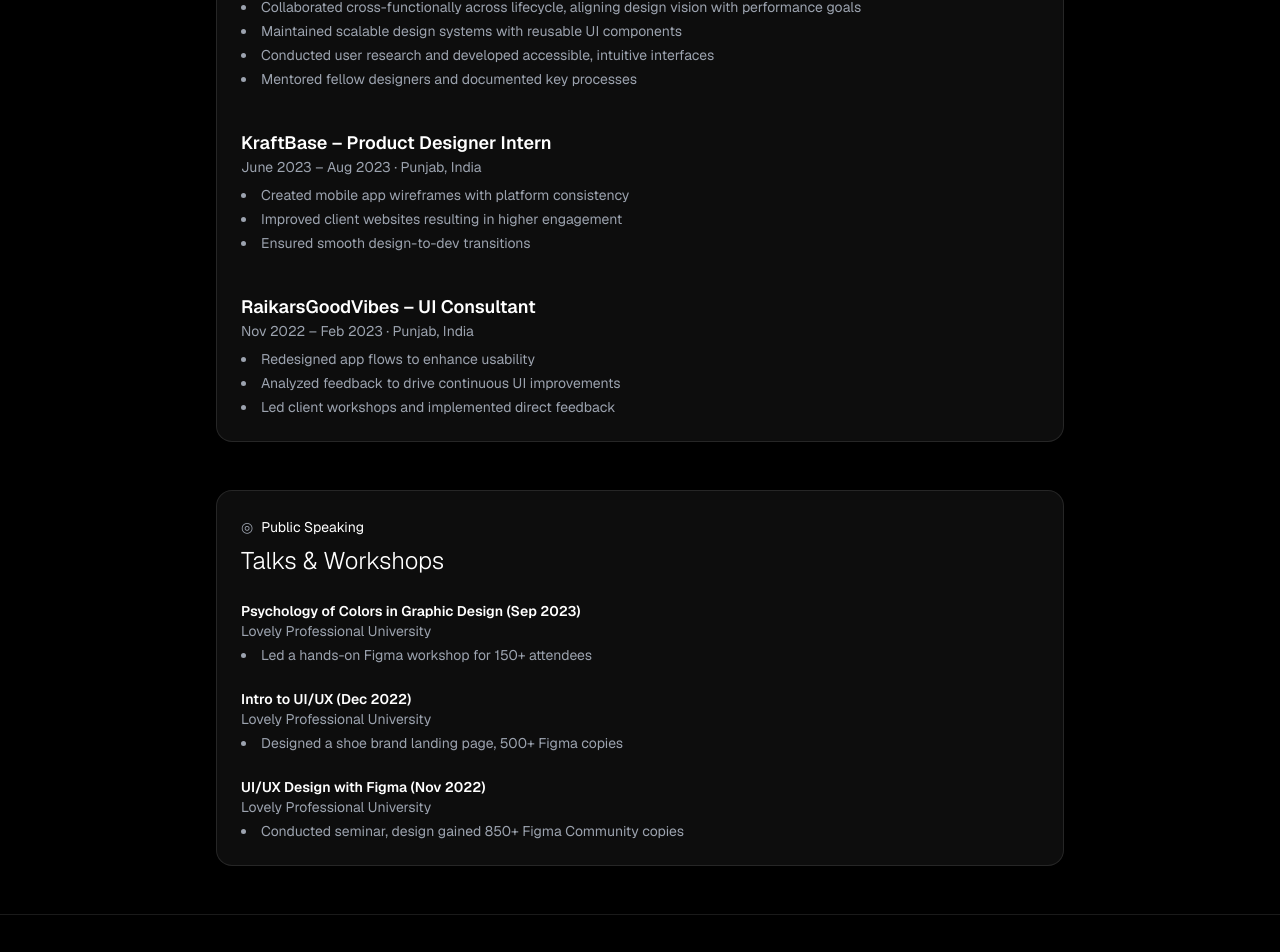
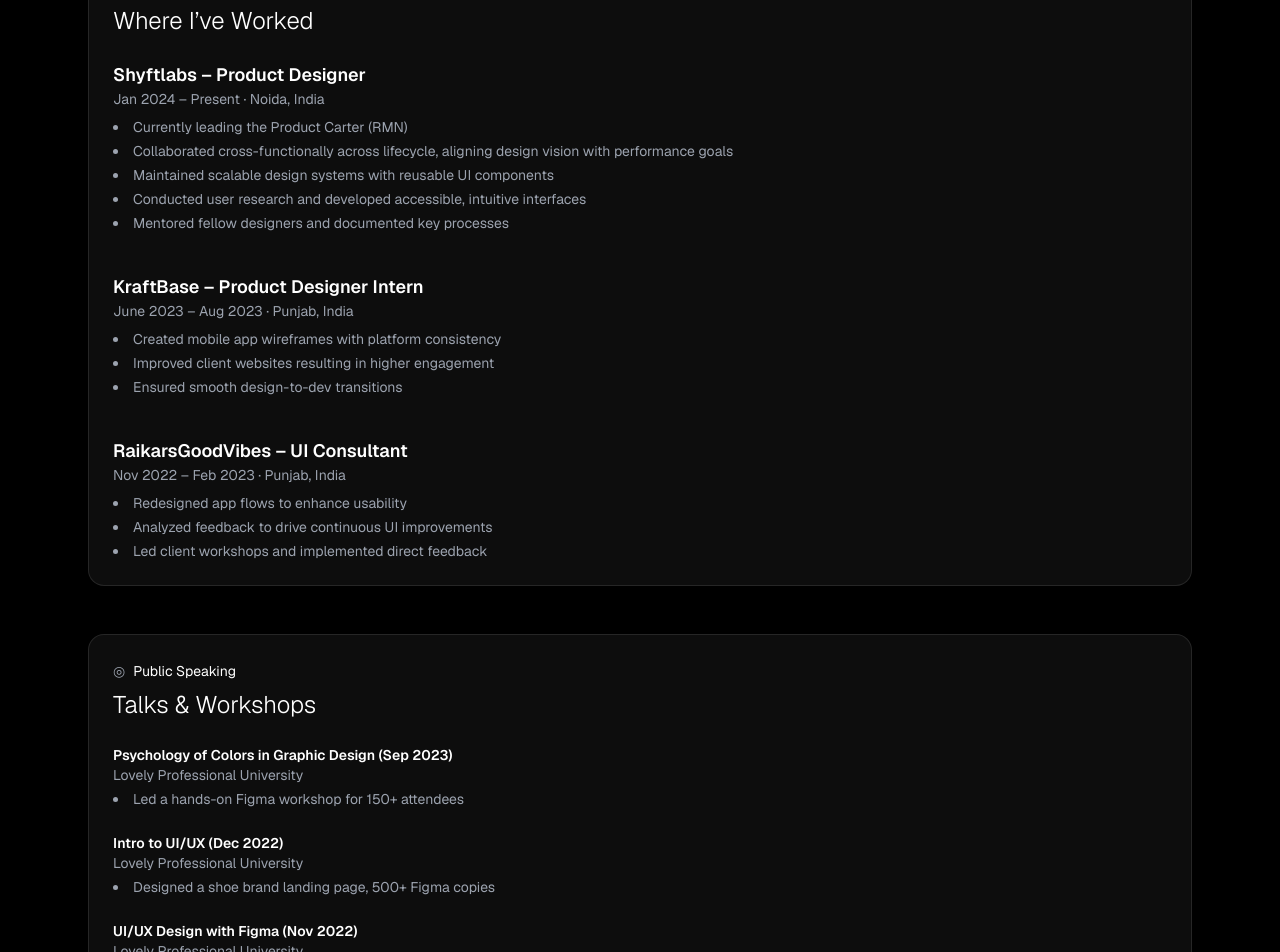
Before and after one commit to Amanavi75/Jan_2024, a React (Vite) app: page /resume in a window 1280 px wide. Shown: the part 1080-2032 px from the top of the page. Built offline with nearby package versions, Linux system fonts and the light colour scheme.

Commit message:
Resources

```diff
--- a/src/pages/Resume.jsx
+++ b/src/pages/Resume.jsx
@@ -8,9 +8,9 @@
   return (
     <div className="bg-black text-white min-h-screen">
       <Navbar />
-      <main className="max-w-4xl mx-auto px-6 pt-16">
-        <section className="bg-black text-white min-h-screen  py-24">
-          <div className="max-w-6xl mx-auto text-center mb-12">
+      <main className="max-w-6xl mx-auto px-4 sm:px-6 pt-20">
+        <section className="py-24">
+          <div className="text-center mb-12">
             <span className="inline-flex items-center px-4 py-1 rounded-full text-sm bg-white/10 border border-white/10 backdrop-blur-md mb-4">
               ◎ Product Designer
             </span>
@@ -24,12 +24,12 @@
             </p>
           </div>
 
-          <div className="grid grid-cols-1 md:grid-cols-2 gap-10 max-w-6xl mx-auto">
+          <div className="grid grid-cols-1 md:grid-cols-2 gap-10">
             {/* LEFT - Profile Card */}
             <div className="bg-white/5 border border-white/10 rounded-2xl p-6 backdrop-blur-md shadow-lg">
               <div className="relative rounded-xl overflow-hidden mb-4 aspect-square">
                 <img
-                  src={profilePic} // replace with your image path
+                  src={profilePic}
                   alt="Suman Sourabh"
                   className="rounded-xl w-full h-full object-cover"
                 />
@@ -38,19 +38,7 @@
                   Available for work
                 </div>
               </div>
-              <h2 className="text-lg font-semibold">
-                Hello I am Suman Sourabh
-              </h2>
-
-
-              {/* Socials */}
-              {/* <div className="flex items-center gap-4 mb-6">
-        <X size={16} className="text-gray-400 hover:text-white cursor-pointer" />
-        <Instagram size={16} className="text-gray-400 hover:text-white cursor-pointer" />
-        <Dribbble size={16} className="text-gray-400 hover:text-white cursor-pointer" />
-      </div> */}
-
-
+              <h2 className="text-lg font-semibold">Hello I am Suman Sourabh</h2>
             </div>
 
             {/* RIGHT - About Content */}
@@ -71,17 +59,8 @@
                   mind.
                 </p>
 
-                {/* Skills */}
                 <div className="flex flex-wrap gap-2 mt-6">
-                  {[
-                    "UX Research",
-                    "UI Design",
-                    "Prototyping",
-                    "Design Systems",
-                    "Webflow",
-                    "Framer",
-                    "Figma",
-                  ].map((skill, i) => (
+                  {["UX Research", "UI Design", "Prototyping", "Design Systems", "Webflow", "Framer", "Figma"].map((skill, i) => (
                     <span
                       key={i}
                       className="text-xs bg-black/40 border border-white/10 px-3 py-1 rounded-md"
@@ -91,28 +70,9 @@
                   ))}
                 </div>
               </div>
-              <button className="bg-white text-black w-full py-2 rounded-full text-sm font-medium hover:opacity-90 transition">
+              <button className="bg-white text-black w-full py-2 rounded-full mt-6 text-sm font-medium hover:opacity-90 transition">
                 Connect with me
               </button>
-
-              {/* Timeline */}
-              {/* <div className="space-y-2 mt-8">
-        {[
-          { role: "UX Intern", company: "Pixel Studios", year: 2021 },
-          { role: "UI Designer", company: "UrbanFit", year: 2022 },
-          { role: "Product Designer", company: "Shyftlabs", year: 2023 },
-          { role: "Freelancer", company: "Various Clients", year: "Ongoing" },
-        ].map((job, i) => (
-          <div
-            key={i}
-            className="flex justify-between items-center bg-black/40 border border-white/10 px-4 py-3 rounded-md text-sm"
-          >
-            <span>{job.role}</span>
-            <span className="text-gray-400">{job.company}</span>
-            <span className="text-gray-500">{job.year}</span>
-          </div>
-        ))}
-      </div> */}
             </div>
           </div>
         </section>
@@ -127,57 +87,43 @@
           </h2>
 
           <div className="space-y-10">
-            <div>
-              <h3 className="text-lg font-semibold">
-                Shyftlabs – Product Designer
-              </h3>
-              <p className="text-sm text-gray-400">
-                Jan 2024 – Present · Noida, India
-              </p>
+            {[{
+              title: "Shyftlabs – Product Designer",
+              duration: "Jan 2024 – Present · Noida, India",
+              points: [
+                "Currently leading the Product Carter (RMN)",
+                "Collaborated cross-functionally across lifecycle, aligning design vision with performance goals",
+                "Maintained scalable design systems with reusable UI components",
+                "Conducted user research and developed accessible, intuitive interfaces",
+                "Mentored fellow designers and documented key processes"
+              ]
+            }, {
+              title: "KraftBase – Product Designer Intern",
+              duration: "June 2023 – Aug 2023 · Punjab, India",
+              points: [
+                "Created mobile app wireframes with platform consistency",
+                "Improved client websites resulting in higher engagement",
+                "Ensured smooth design-to-dev transitions"
+              ]
+            }, {
+              title: "RaikarsGoodVibes – UI Consultant",
+              duration: "Nov 2022 – Feb 2023 · Punjab, India",
+              points: [
+                "Redesigned app flows to enhance usability",
+                "Analyzed feedback to drive continuous UI improvements",
+                "Led client workshops and implemented direct feedback"
+              ]
+            }].map((exp, idx) => (
+              <div key={idx}>
+                <h3 className="text-lg font-semibold">{exp.title}</h3>
+                <p className="text-sm text-gray-400">{exp.duration}</p>
                 <ul className="list-disc list-inside mt-2 text-sm text-gray-400 space-y-1">
-                <li>Currently leading the Product Carter (RMN)</li>
-                <li>
-                  Collaborated cross-functionally across lifecycle, aligning
-                  design vision with performance goals
-                </li>
-                <li>
-                  Maintained scalable design systems with reusable UI components
-                </li>
-                <li>
-                  Conducted user research and developed accessible, intuitive
-                  interfaces
-                </li>
-                <li>Mentored fellow designers and documented key processes</li>
+                  {exp.points.map((point, pIdx) => (
+                    <li key={pIdx}>{point}</li>
+                  ))}
                 </ul>
               </div>
-
-            <div>
-              <h3 className="text-lg font-semibold">
-                KraftBase – Product Designer Intern
-              </h3>
-              <p className="text-sm text-gray-400">
-                June 2023 – Aug 2023 · Punjab, India
-              </p>
-              <ul className="list-disc list-inside mt-2 text-sm text-gray-400 space-y-1">
-                <li>Created mobile app wireframes with platform consistency</li>
-                <li>Improved client websites resulting in higher engagement</li>
-                <li>Ensured smooth design-to-dev transitions</li>
-              </ul>
-            </div>
-
-            <div>
-              <h3 className="text-lg font-semibold">
-                RaikarsGoodVibes – UI Consultant
-              </h3>
-              <p className="text-sm text-gray-400">
-                Nov 2022 – Feb 2023 · Punjab, India
-              </p>
-              <ul className="list-disc list-inside mt-2 text-sm text-gray-400 space-y-1">
-                <li>Redesigned app flows to enhance usability</li>
-                <li>Analyzed feedback to drive continuous UI improvements</li>
-                <li>Led client workshops and implemented direct feedback</li>
-              </ul>
-            </div>
+            ))}
           </div>
         </section>
 
@@ -191,37 +137,29 @@
           </h2>
 
           <div className="space-y-6 text-sm text-gray-400">
-            <div>
-              <h3 className="font-semibold text-white">
-                Psychology of Colors in Graphic Design (Sep 2023)
-              </h3>
-              <p>Lovely Professional University</p>
+            {[{
+              title: "Psychology of Colors in Graphic Design (Sep 2023)",
+              place: "Lovely Professional University",
+              points: ["Led a hands-on Figma workshop for 150+ attendees"]
+            }, {
+              title: "Intro to UI/UX (Dec 2022)",
+              place: "Lovely Professional University",
+              points: ["Designed a shoe brand landing page, 500+ Figma copies"]
+            }, {
+              title: "UI/UX Design with Figma (Nov 2022)",
+              place: "Lovely Professional University",
+              points: ["Conducted seminar, design gained 850+ Figma Community copies"]
+            }].map((event, idx) => (
+              <div key={idx}>
+                <h3 className="font-semibold text-white">{event.title}</h3>
+                <p>{event.place}</p>
                 <ul className="list-disc list-inside mt-1">
-                <li>Led a hands-on Figma workshop for 150+ attendees</li>
+                  {event.points.map((point, pIdx) => (
+                    <li key={pIdx}>{point}</li>
+                  ))}
                 </ul>
               </div>
-
-            <div>
-              <h3 className="font-semibold text-white">
-                Intro to UI/UX (Dec 2022)
-              </h3>
-              <p>Lovely Professional University</p>
-              <ul className="list-disc list-inside mt-1">
-                <li>Designed a shoe brand landing page, 500+ Figma copies</li>
-              </ul>
-            </div>
-
-            <div>
-              <h3 className="font-semibold text-white">
-                UI/UX Design with Figma (Nov 2022)
-              </h3>
-              <p>Lovely Professional University</p>
-              <ul className="list-disc list-inside mt-1">
-                <li>
-                  Conducted seminar, design gained 850+ Figma Community copies
-                </li>
-              </ul>
-            </div>
+            ))}
           </div>
         </section>
       </main>
```
Lines whose indentation alone changed are shown as unchanged.
